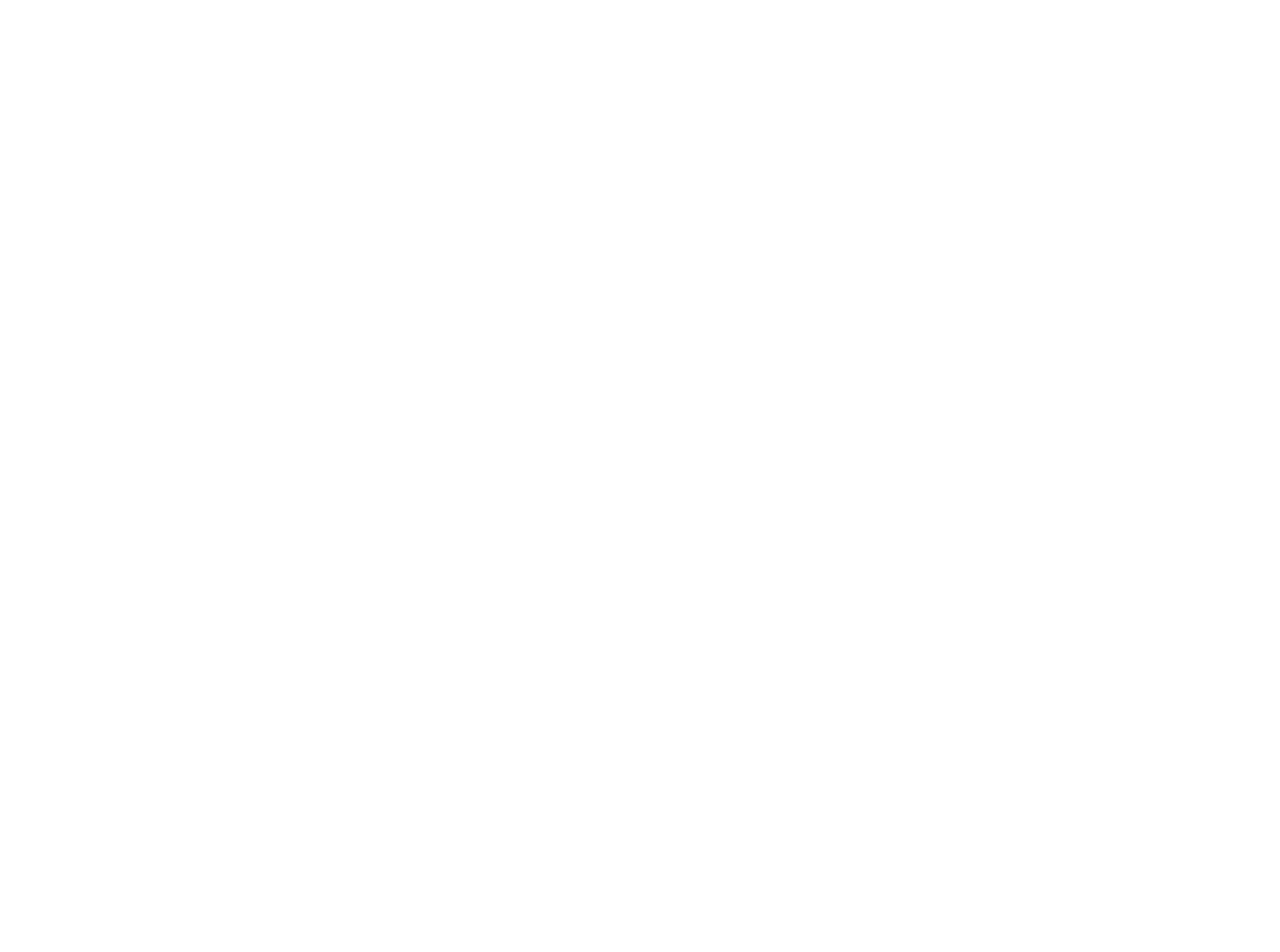
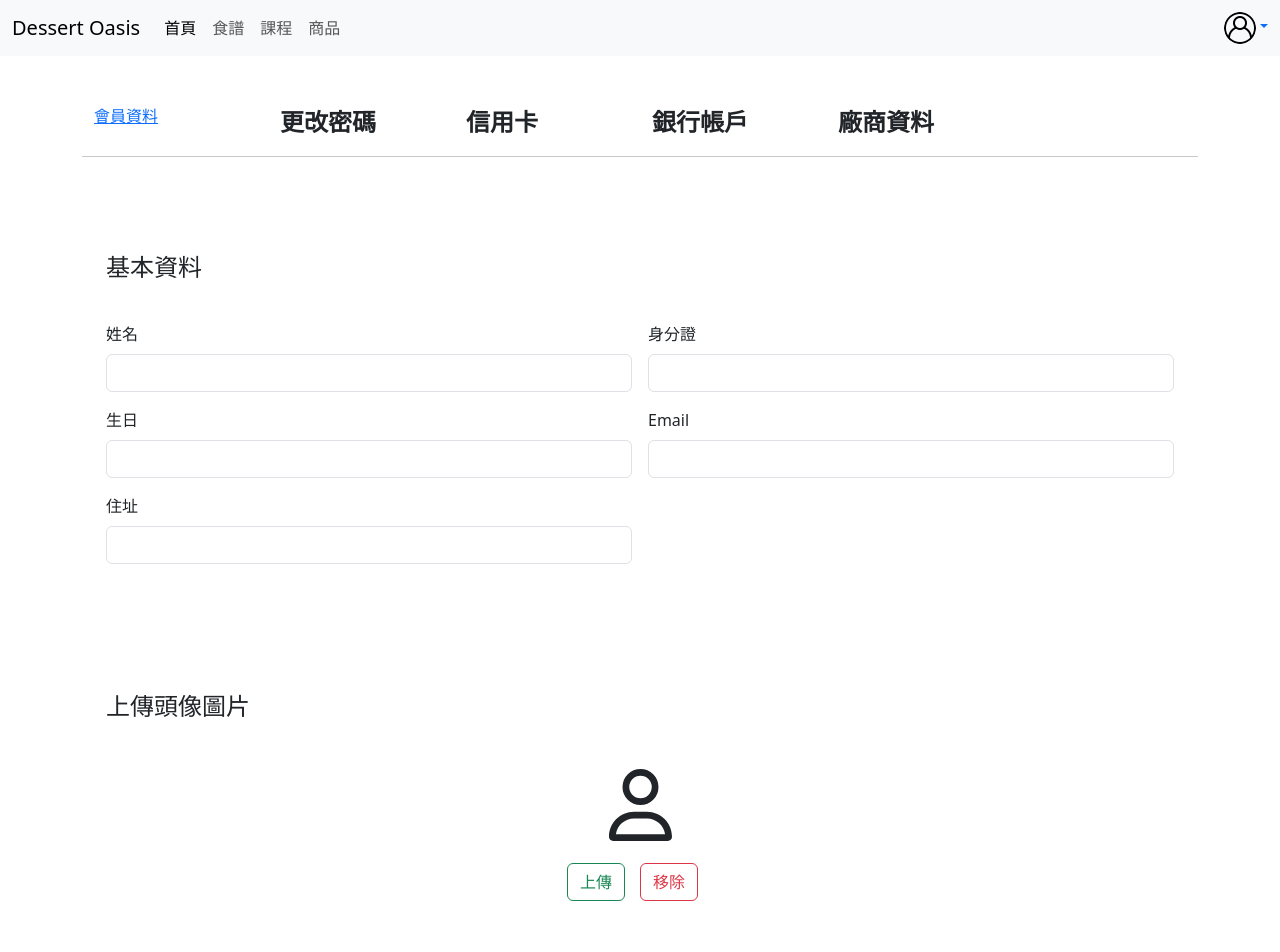
Before and after one commit to HiroLiang/dessertoasis-vue, a Vue app: page /#/mem in a window 1280 px wide. Before the commit this address had no page. Shown: the top 952 px of the page. Before the commit the page ends 800 px from the top, so only its background shows below. Built offline with nearby package versions, Linux system fonts and the light colour scheme.

Commit message:
member的router

```diff
--- /dev/null
+++ b/src/components/InfoBar.vue
@@ -0,0 +1,34 @@
+<template lang="">
+   <div class="container my-5">
+    <div class="row">
+      <div class="col-md-2">
+        <router-link to="/mem/profile">會員資料</router-link>
+      </div>
+      <div class="col-md-2">
+        <p>更改密碼</p>
+      </div>
+      <div class="col-md-2">
+        <p>信用卡</p>
+      </div>
+      <div class="col-md-2">
+        <p>銀行帳戶</p>
+      </div>
+      <div class="col-md-2">
+        <p>廠商資料
+        </p>
+      </div>
+      <hr>
+    </div>
+</div>
+
+
+</template>
+<script setup>
+import { RouterLink } from "vue-router";
+</script>
+<style scoped>
+p {
+  font-size: 150%;
+  font-weight: 700;
+}
+</style>
--- a/src/components/NavBar.vue
+++ b/src/components/NavBar.vue
@@ -58,6 +58,9 @@
                     <li>
                         <router-link to="/signIn" class="dropdown-item">會員登入</router-link>
                     </li>
+                    <li>
+                        <router-link to="/mem" class="dropdown-item">會員資料</router-link>
+                    </li>
                 </ul>
             </div>
         </div>
--- a/src/router/index.ts
+++ b/src/router/index.ts
@@ -80,7 +80,26 @@
       path: "/memberprofile",
       name: "memberprofile",
       component: () => import("../views/MemberProfile.vue"),
+      children: [
+        {
+          path: "/memberprofile/changepassword",
+          name: "changepassword",
+          component: () => import("../views/ChangePassword.vue"),
+        },
+      ],
     },
+    {
+      path: "/mem",
+      name: "mem",
+      component: () => import("../views/MemberView.vue"),
+      children: [
+        {
+          path: "",
+          name: "profile",
+          component: () => import("../views/MemberProfile.vue"),
+        },
+      ],
+    }
   ],
 });
 
--- /dev/null
+++ b/src/views/ChangePassword.vue
@@ -0,0 +1,11 @@
+<template lang="">
+    <div>123</div>
+</template>
+
+
+<script setup>
+
+</script>
+
+
+<style scoped></style>
--- a/src/views/MemberProfile.vue
+++ b/src/views/MemberProfile.vue
@@ -1,27 +1,16 @@
 <script setup>
-
 import NavBar from '@/components/NavBar.vue';
+import InfoBar from '@/components/InfoBar.vue';
 </script>
 
 
 
 
 <template >
-    <NavBar></NavBar>
-
-    <div class="container">
-        <div class="row">
-            <div class="col-12">
-
-                <div class="my-5">
-                    <h3>我的會員資料</h3>
-                    <hr>
-                </div>
-
     <form class="file-upload">
         <div class="row mb-5 gx-5">
 
-
+            <!-- 基本資料 -->
             <div class="col-xxl-8 mb-5 mb-xxl-0">
                 <div class="bg-secondary-soft px-4 py-5 rounded">
                     <div class="row g-3">
@@ -29,6 +18,12 @@
 
                         <div class="col-md-6">
                             <label class="form-label">姓名</label>
+                            <input type="text" class="form-control" value="">
+                        </div>
+
+                        <div class="col-md-6">
+                            <label class="form-label">身分證
+                            </label>
                             <input type="text" class="form-control" value="">
                         </div>
 
@@ -41,7 +36,7 @@
                         <div class="col-md-6">
                             <label class="form-label">Email
                             </label>
-                                        <input type="text" class="form-control" value="">
+                            <input type="email" class="form-control" value="">
                         </div>
 
                         <div class="col-md-6">
@@ -49,19 +44,16 @@
                             </label>
                             <input type="text" class="form-control" value="">
                         </div>
-
-
                     </div>
                 </div>
             </div>
 
+
+            <!-- 上傳圖片 -->
             <div class="col-xxl-4">
                 <div class="bg-secondary-soft px-4 py-5 rounded">
                     <div class="row g-3">
                         <h4 class="mb-4 mt-0">上傳頭像圖片</h4>
-                                </div>
-                            </div>
-                        </div>
 
                         <div class="text-center">
 
@@ -73,20 +65,26 @@
                             <label class="btn btn-outline-success" for="customFile">上傳</label>
 
                             <button type="button" class="btn btn-outline-danger">移除</button>
-
-                        </div>
-
-                    </div>
-
-                </form>
-
                         </div>
                     </div>
                 </div>
+            </div>
+        </div>
+
+
+        <div class="text-center">
+            <button type="button" class="btn btn-danger btn-lg">Delete profile</button>
+            <button type="button" class="btn btn-primary btn-lg">Update profile</button>
+        </div>
+    </form>
 </template>
 
 
 
 
 
-<style scoped></style>
+<style scoped>
+button {
+    margin: auto 15px;
+}
+</style>
--- /dev/null
+++ b/src/views/MemberView.vue
@@ -0,0 +1,23 @@
+<script setup>
+import NavBar from '@/components/NavBar.vue';
+import InfoBar from '@/components/InfoBar.vue';
+</script>
+
+
+<template >
+    <NavBar></NavBar>
+
+    <div class="container">
+        <div class="row">
+            <div class="col-12">
+                <InfoBar />
+
+                <router-view></router-view>
+
+            </div>
+        </div>
+    </div>
+</template>
+
+
+<style scope></style>
```
Lines whose indentation alone changed are shown as unchanged.
